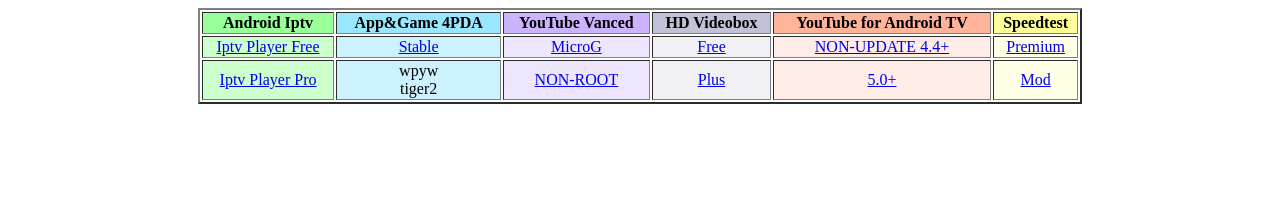
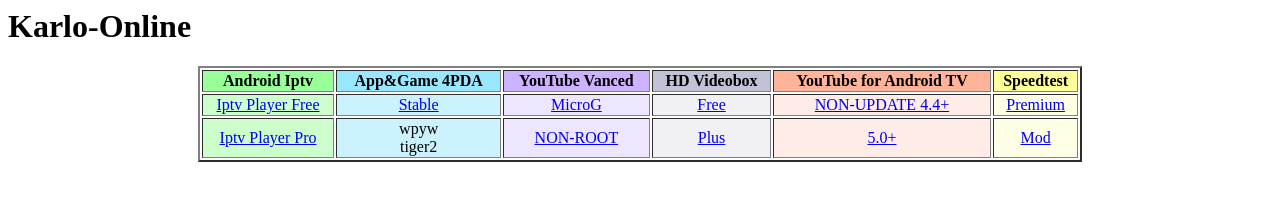
Before and after one commit to YATOOT/1, a plain HTML site: page index.html in a window 1280 px wide. Drawn offline with Linux system fonts and the light colour scheme.

Commit message:
Update index.html

```diff
--- a/index.html
+++ b/index.html
@@ -3,6 +3,7 @@
 		<title>Karlo-Online</title>
 	</head>
 		<body>
+      <h1><b>Karlo-Online</b></h1>
 		<!-- Первая строка -->
 				<table width="70%" border="2" align= "center">
 				 <tr align= "center">
```
